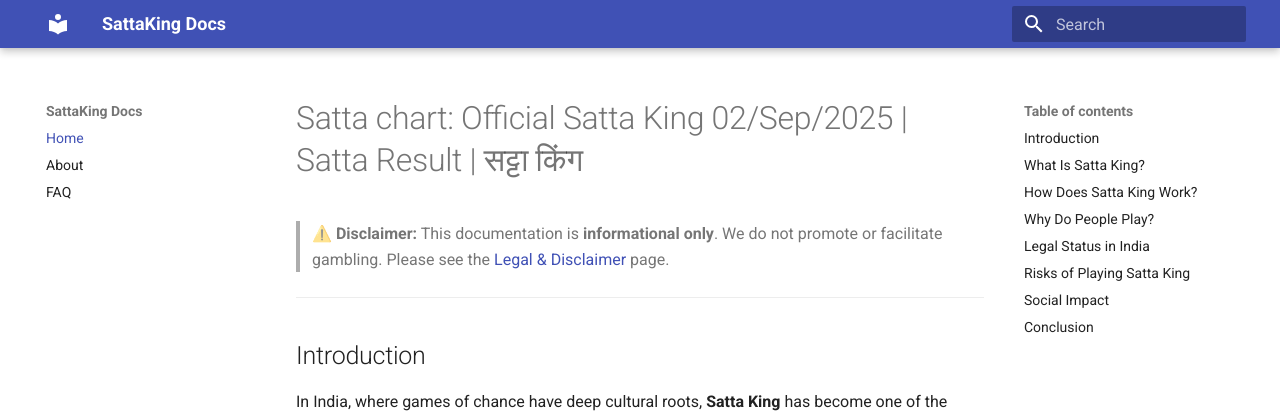
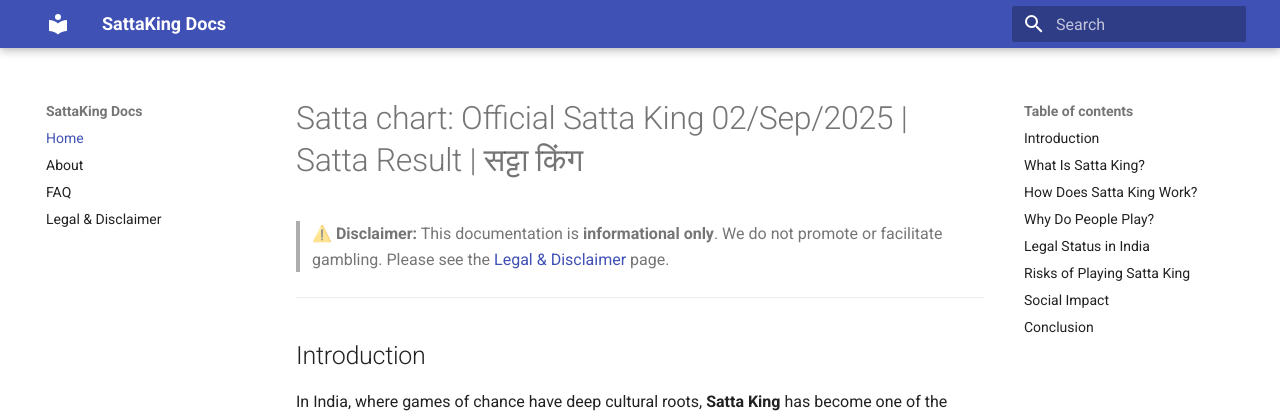
Before and after one commit to sattakingsites-alt/sattaking, an MkDocs documentation site: the page built from docs/index.md, in a window 1280 px wide. Shown: the top 413 px of the page. Built offline with MkDocs 1.6.1 and Material for MkDocs 9.7.7, drawn with Linux system fonts in a browser that asks for light colours.

Commit message:
Update mkdocs.yml

```diff
--- a/mkdocs.yml
+++ b/mkdocs.yml
@@ -5,3 +5,4 @@ nav:
   - Home: index.md
   - About: about.md
   - FAQ: faq.md
+  - Legal & Disclaimer: legal-and-disclaimer.md
```
